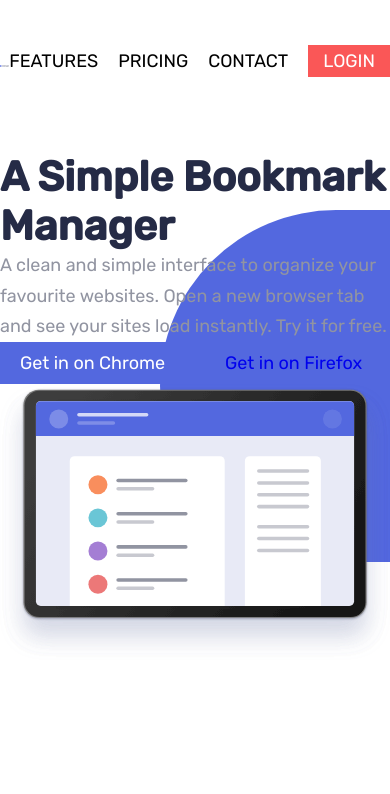
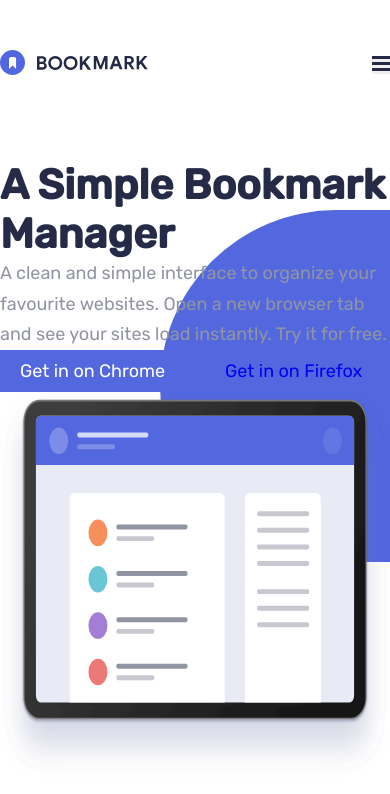
Before and after one commit to data-sets/bookmark-landing-page, a React (Create React App) app: page / in a window 390 px wide. Shown: the top 794 px of the page. Built offline with nearby package versions, Linux system fonts and the light colour scheme.

Commit message:
added menu

```diff
--- a/src/assets/modules/Header.jsx
+++ b/src/assets/modules/Header.jsx
@@ -6,7 +6,7 @@
     return (
       <>
         <header className="header-section">
-          <div className="container">
+          <div className="header-section__container">
             <div>
               <h1>A Simple Bookmark Manager</h1>
               <p>
--- a/src/assets/modules/Navigation.jsx
+++ b/src/assets/modules/Navigation.jsx
@@ -1,5 +1,6 @@
 import React, { Component } from "react";
 import Logo from "../images/logo-bookmark.svg";
+import Menu from "../images/icon-hamburger.svg";
 import { Link, animateScroll as scroll } from "react-scroll";
 
 export default class Navigation extends Component {
@@ -15,7 +16,7 @@
             <div>
               <img src={Logo} alt="Book Mark Logo" />
             </div>
-            <ul>
+            <ul className="hide-for-mobile">
               <li>
                 <Link
                   activeClass="active"
@@ -59,6 +60,11 @@
                 <a href="/">Login</a>
               </li>
             </ul>
+            <ul className="hide-for-desktop">
+              <button>
+                <img src={Menu} alt="Hamburger Menu" />
+              </button>
+            </ul>
           </div>
         </nav>
       </>
--- a/src/assets/scss/globals/_main.scss
+++ b/src/assets/scss/globals/_main.scss
@@ -79,11 +79,18 @@
 .header-section {
   position: relative;
   padding-top: 80px;
+  &__container {
+    width: 100%;
+    max-width: 1104px;
+    margin: 0 auto;
+  }
+
   & > div {
     display: grid;
     justify-content: center;
     align-items: center;
     grid-template-columns: repeat(auto-fit, minmax(320px, 1fr));
+
     & > div {
       p {
         line-height: 1.7;
@@ -113,14 +120,28 @@
       border-radius: 180px;
       z-index: -1;
     }
+    img {
+      max-width: 100%;
+      width: 579px;
+      height: 386px;
+    }
   }
 }
 
 @media (max-width: 768px) {
   .header-section {
-    & > div {
-      display: grid;
-      order: 1;
+    .container {
+      div {
+        display: grid;
+        order: 1;
+      }
+    }
+  }
+  .nav-section {
+    &__content {
+      .hide-for-mobile {
+        display: none;
+      }
     }
   }
 }
```
Also changed, not shown: src/dist/style.css, 1 other file (tests, documents, lock files or other folders).
